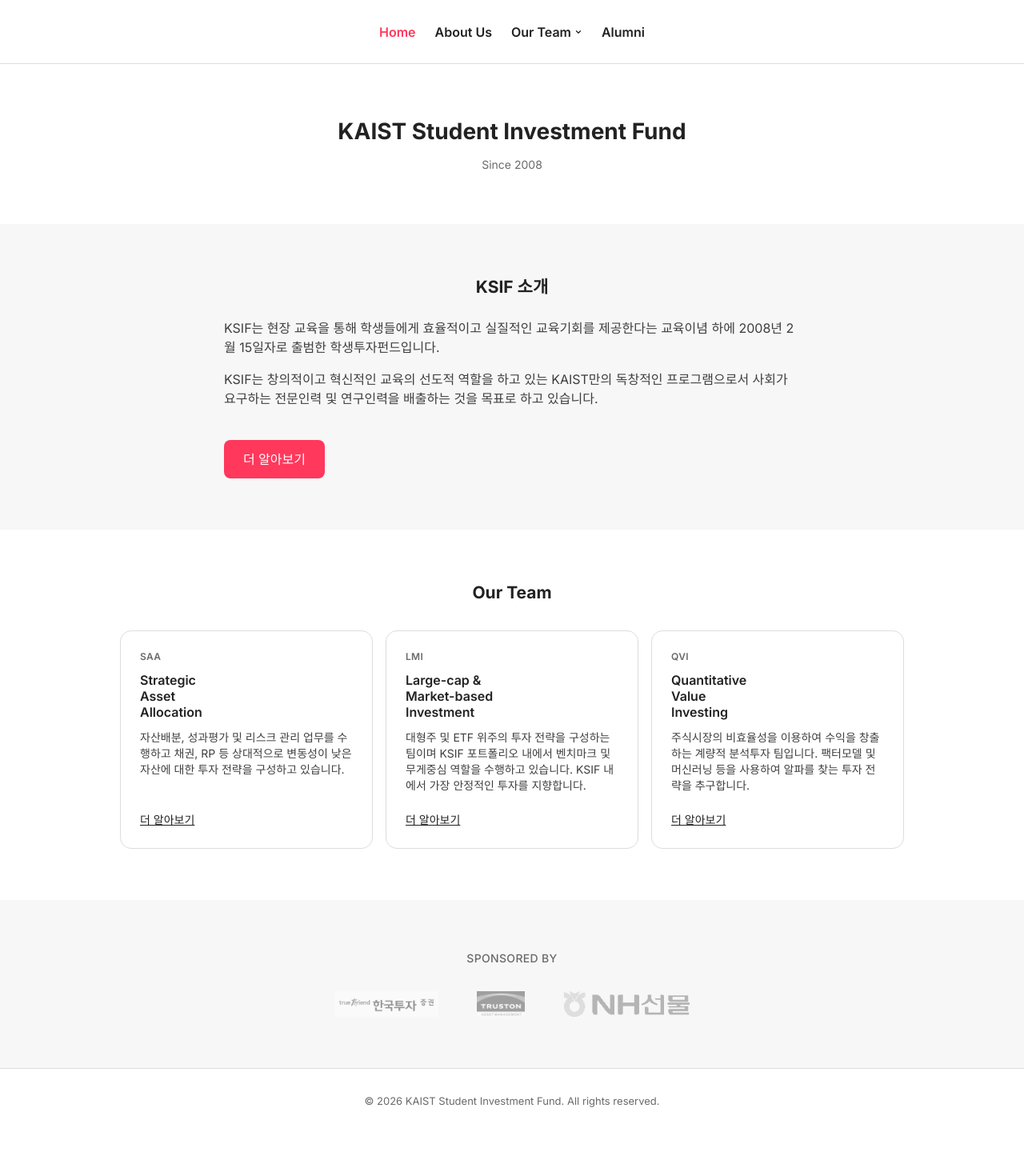
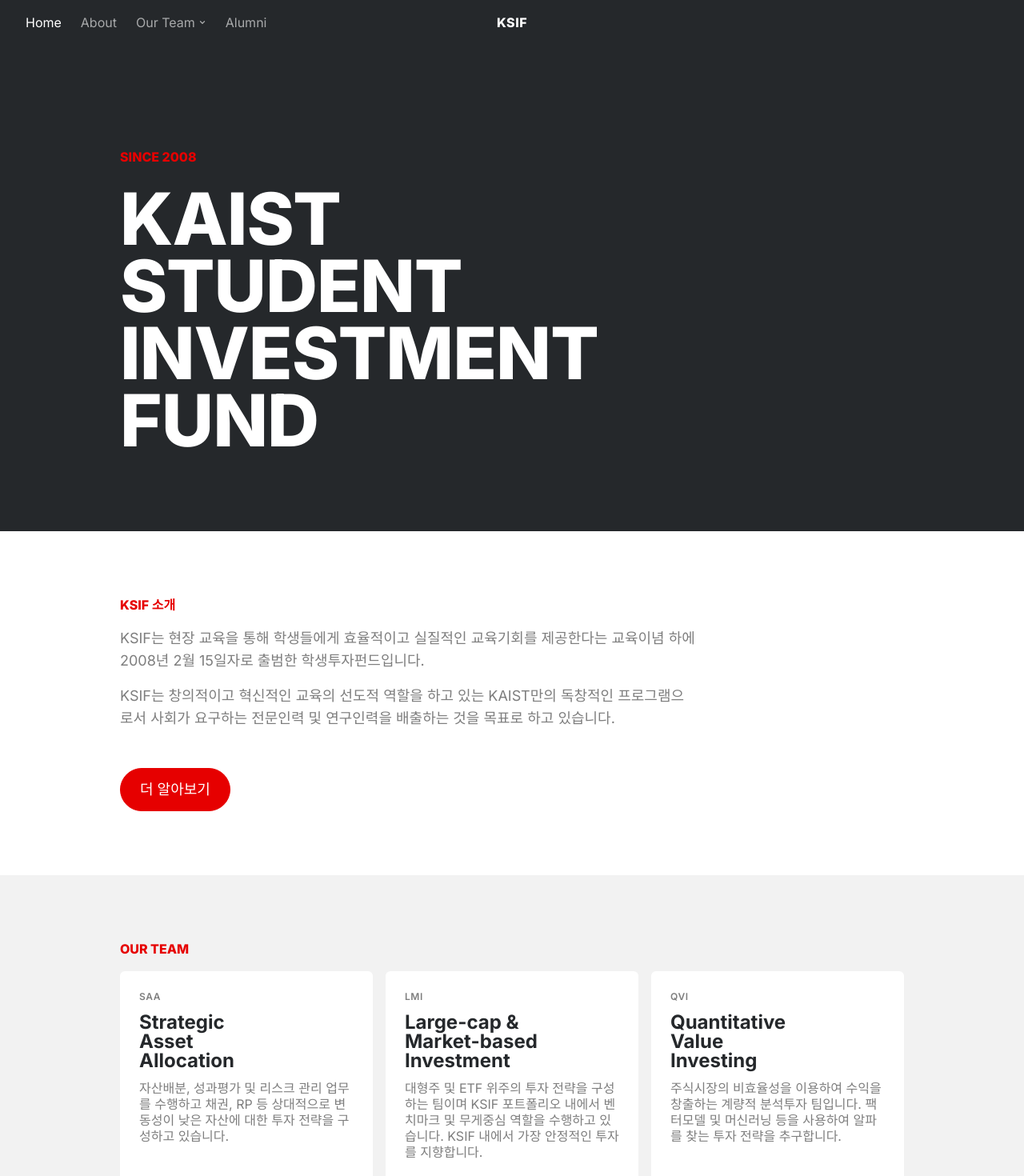
Before and after one commit to ksif-dev/ksif-homepage, a React (Vite) app: page / in a window 1280 px wide. Shown: the top 1470 px of the page at 80% size. Before the commit the page ends 1416 px from the top, so only its background shows below. Built offline with nearby package versions, Linux system fonts and the light colour scheme.

Commit message:
디자인 변경

```diff
--- a/index.html
+++ b/index.html
@@ -10,7 +10,7 @@
     <link rel="icon" href="/assets/images/favicon.png" type="image/png" />
     <link rel="preconnect" href="https://fonts.googleapis.com" />
     <link rel="preconnect" href="https://fonts.gstatic.com" crossorigin />
-    <link href="https://fonts.googleapis.com/css2?family=Inter:ital,opsz,wght@0,14..32,100..900;1,14..32,100..900&family=JetBrains+Mono:wght@400&display=swap" rel="stylesheet" />
+    <link href="https://fonts.googleapis.com/css2?family=Inter:ital,opsz,wght@0,14..32,100..900&display=swap" rel="stylesheet" />
     <title>KAIST Student Investment Fund</title>
   </head>
   <body style="background-color:#ffffff">
--- a/package.json
+++ b/package.json
@@ -22,6 +22,7 @@
     "@types/react": "19.2.17",
     "@types/react-dom": "19.2.3",
     "@vitejs/plugin-react": "6.0.3",
+    "tailwindcss": "4.3.1",
     "typescript": "6.0.3",
     "vite": "8.1.0"
   }
--- a/src/components/Footer.tsx
+++ b/src/components/Footer.tsx
@@ -1,8 +1,8 @@
 export const Footer = () => {
   return (
-    <footer className="bg-white border-t border-[#dddddd]">
-      <div className="max-w-245 mx-auto px-12 py-8">
-        <p className="text-[13px] font-normal leading-[1.23] text-[#6a6a6a] text-center">
+    <footer className="bg-[#25282b]">
+      <div className="max-w-245 mx-auto px-8 py-16">
+        <p className="text-[12px] font-semibold leading-4 tracking-[0.57px] uppercase text-white/50 text-center">
           &copy; 2026 KAIST Student Investment Fund. All rights reserved.
         </p>
       </div>
--- a/src/components/Header.tsx
+++ b/src/components/Header.tsx
@@ -3,7 +3,7 @@
 
 const navLinks = [
   { to: '/', label: 'Home', end: true },
-  { to: '/about-us', label: 'About Us' },
+  { to: '/about-us', label: 'About' },
 ];
 
 const teamLinks = [
@@ -16,19 +16,16 @@
   links,
 }: {
   links: { to: string; label: string }[];
-}) => {
-  return (
-    <div className="absolute top-full left-1/2 -translate-x-1/2 pt-2 min-w-45 z-50">
-      <ul className="bg-white border border-[#dddddd] rounded-lg py-1 shadow-sm">
+}) => (
+  <div className="absolute top-full left-1/2 -translate-x-1/2 pt-2 min-w-40 z-50">
+    <ul className="bg-[#25282b] border border-white/20 py-1 rounded-md">
       {links.map((link) => (
         <li key={link.to}>
           <NavLink
             to={link.to}
             className={({ isActive }) =>
-                `block px-4 py-2 text-[14px] font-normal leading-[1.43] transition-colors ${
-                  isActive
-                    ? 'text-[#ff385c]'
-                    : 'text-[#222222] hover:text-[#ff385c]'
+              `block px-4 py-2.5 text-[16px] font-normal leading-tight transition-colors ${
+                isActive ? 'text-white' : 'text-white/60 hover:text-white'
               }`
             }
           >
@@ -39,7 +36,6 @@
     </ul>
   </div>
 );
-};
 
 export const Header = () => {
   const [teamOpen, setTeamOpen] = useState(false);
@@ -55,20 +51,26 @@
   }, []);
 
   return (
-    <header className="fixed top-0 left-0 right-0 z-50 h-20 bg-white border-b border-[#dddddd]">
-      <div className="max-w-360 mx-auto px-5 h-full relative flex items-center">
-        {/* Desktop nav — absolutely centered */}
-        <nav className="hidden md:flex items-center gap-6 absolute left-1/2 -translate-x-1/2">
+    <header className="fixed top-0 left-0 right-0 z-50 h-14 bg-[#25282b]">
+      <div className="max-w-360 mx-auto px-8 h-full relative flex items-center">
+        {/* Wordmark — absolutely centered */}
+        <NavLink
+          to="/"
+          className="absolute left-1/2 -translate-x-1/2 text-[16px] font-extrabold text-white tracking-[0.5px]"
+        >
+          KSIF
+        </NavLink>
+
+        {/* Nav — left side */}
+        <nav className="hidden md:flex items-center gap-6">
           {navLinks.map((link) => (
             <NavLink
               key={link.to}
               to={link.to}
               end={link.end}
               className={({ isActive }) =>
-                `text-[16px] font-semibold leading-tight whitespace-nowrap transition-colors ${
-                  isActive
-                    ? 'text-[#ff385c]'
-                    : 'text-[#222222] hover:text-[#ff385c]'
+                `text-[16px] font-normal leading-tight transition-colors ${
+                  isActive ? 'text-white' : 'text-white/60 hover:text-white'
                 }`
               }
             >
@@ -76,7 +78,6 @@
             </NavLink>
           ))}
 
-          {/* Our Team dropdown */}
           <li
             ref={teamRef}
             className="relative list-none"
@@ -85,7 +86,7 @@
           >
             <button
               type="button"
-              className="flex items-center gap-1 text-[16px] font-semibold text-[#222222] hover:text-[#ff385c] transition-colors"
+              className="flex items-center gap-1 text-[16px] font-normal text-white/60 hover:text-white transition-colors"
               onClick={() => setTeamOpen((o) => !o)}
             >
               Our Team
@@ -111,10 +112,8 @@
           <NavLink
             to="/alumni"
             className={({ isActive }) =>
-              `text-[16px] font-semibold leading-tight whitespace-nowrap transition-colors ${
-                isActive
-                  ? 'text-[#ff385c]'
-                  : 'text-[#222222] hover:text-[#ff385c]'
+              `text-[16px] font-normal leading-tight transition-colors ${
+                isActive ? 'text-white' : 'text-white/60 hover:text-white'
               }`
             }
           >
--- a/src/components/InnerPageBanner.tsx
+++ b/src/components/InnerPageBanner.tsx
@@ -4,12 +4,14 @@
 
 export const InnerPageBanner = ({ title }: InnerPageBannerProps) => {
   return (
-    <section className="bg-[#f7f7f7] px-6 pt-12 pb-8">
+    <section className="bg-[#25282b] px-8 pt-24 pb-16">
       <div className="max-w-245 mx-auto">
-        <h1 className="text-[28px] font-bold leading-[1.43] text-[#222222] text-center">
+        <p className="text-[16px] font-extrabold uppercase text-[#e60000] mb-4">
+          KSIF
+        </p>
+        <h1 className="text-[48px] font-light leading-[52px] text-white">
           {title}
         </h1>
-        <div className="mt-8 border-t border-[#dddddd]" />
       </div>
     </section>
   );
--- a/src/components/Layout.tsx
+++ b/src/components/Layout.tsx
@@ -22,7 +22,7 @@
   return (
     <>
       <Header />
-      <main className="pt-20">{children}</main>
+      <main className="pt-14">{children}</main>
       <Footer />
 
       {/* Scroll to top */}
@@ -30,7 +30,7 @@
         type="button"
         onClick={() => window.scrollTo({ top: 0, behavior: 'smooth' })}
         aria-label="맨 위로"
-        className={`fixed bottom-8 right-8 w-12 h-12 rounded-full bg-[#ff385c] text-white flex items-center justify-center transition-all duration-300 active:bg-[#e00b41] z-50 ${
+        className={`fixed bottom-8 right-8 w-12 h-12 rounded-full bg-[#e60000] text-white flex items-center justify-center transition-colors hover:bg-[#cc0000] z-50 ${
           showScrollTop
             ? 'opacity-100 translate-y-0'
             : 'opacity-0 translate-y-4 pointer-events-none'
@@ -45,7 +45,7 @@
         >
           <path
             d="M10 15V5M5 10L10 5L15 10"
-            stroke="white"
+            stroke="currentColor"
             strokeWidth="1.5"
             strokeLinecap="round"
             strokeLinejoin="round"
--- a/src/index.css
+++ b/src/index.css
@@ -8,9 +8,7 @@
   }
 
   html {
-    font-family:
-      Inter, -apple-system, system-ui, "Segoe UI", Roboto, "Helvetica Neue",
-      Arial, sans-serif;
+    font-family: Inter, "Helvetica Neue", Arial, sans-serif;
     -webkit-font-smoothing: antialiased;
     -moz-osx-font-smoothing: grayscale;
     scroll-behavior: smooth;
@@ -18,6 +16,6 @@
 
   body {
     background-color: #ffffff;
-    color: #3f3f3f;
+    color: #25282b;
   }
 }
--- a/src/pages/AboutUs.tsx
+++ b/src/pages/AboutUs.tsx
@@ -25,9 +25,9 @@
     <>
       <InnerPageBanner title="About Us" />
 
-      <section className="bg-white px-6 py-16">
+      <section className="bg-white px-8 py-16">
         <div className="max-w-245 mx-auto">
-          <div className="flex flex-col gap-4 text-[16px] font-normal leading-normal text-[#3f3f3f]">
+          <div className="flex flex-col gap-4 text-[18px] font-normal 경leading-7 text-[#7e7e7e]">
             {(data?.intro ?? []).map((para) => (
               <p key={para.slice(0, 20)}>{para}</p>
             ))}
--- a/src/pages/Home.tsx
+++ b/src/pages/Home.tsx
@@ -24,25 +24,31 @@
 
   return (
     <>
-      {/* ── Hero ─────────────────────────────────────────────────── */}
-      <section className="bg-white px-6 py-16">
-        <div className="max-w-360 mx-auto w-full text-center">
-          <h1 className="text-[28px] font-bold leading-[1.43] text-[#222222]">
-            KAIST Student Investment Fund
-          </h1>
-          <p className="mt-3 text-[14px] font-normal leading-[1.43] text-[#6a6a6a]">
+      {/* ── Hero — ink dark band ──────────────────────────────────── */}
+      <section className="bg-[#25282b] px-8 pt-32 pb-24">
+        <div className="max-w-245 mx-auto">
+          <p className="text-[16px] font-extrabold uppercase text-[#e60000] mb-6">
             Since 2008
           </p>
+          <h1 className="text-[90px] font-extrabold leading-[84px] tracking-[-1px] uppercase text-white">
+            KAIST
+            <br />
+            Student
+            <br />
+            Investment
+            <br />
+            Fund
+          </h1>
         </div>
       </section>
 
-      {/* ── About ────────────────────────────────────────────────── */}
-      <section className="bg-[#f7f7f7] px-6 py-16">
+      {/* ── About — light content band ────────────────────────────── */}
+      <section className="bg-white px-8 py-20">
         <div className="max-w-245 mx-auto">
-          <h2 className="text-[21px] font-bold leading-[1.43] text-[#222222] text-center">
+          <p className="text-[16px] font-extrabold uppercase text-[#e60000] mb-4">
             KSIF 소개
-          </h2>
-          <div className="mt-6 flex flex-col gap-4 text-[16px] font-normal leading-normal text-[#3f3f3f] max-w-180 mx-auto">
+          </p>
+          <div className="flex flex-col gap-4 text-[18px] font-normal leading-7 text-[#7e7e7e] max-w-180">
             <p>
               KSIF는 현장 교육을 통해 학생들에게 효율적이고 실질적인 교육기회를
               제공한다는 교육이념 하에 2008년 2월 15일자로 출범한
@@ -53,42 +59,42 @@
               KAIST만의 독창적인 프로그램으로서 사회가 요구하는 전문인력 및
               연구인력을 배출하는 것을 목표로 하고 있습니다.
             </p>
-            <div className="mt-6">
-              <Link
-                to="/about-us"
-                className="inline-flex items-center px-6 py-3.5 bg-[#ff385c] text-white text-[16px] font-medium leading-tight rounded-lg transition-colors active:bg-[#e00b41]"
-              >
-                더 알아보기
-              </Link>
-            </div>
+          </div>
+          <div className="mt-12">
+            <Link
+              to="/about-us"
+              className="inline-flex items-center px-6 py-3 bg-[#e60000] text-white text-[18px] font-normal leading-7 rounded-[60px] border border-[#e60000] transition-colors hover:bg-[#cc0000] hover:border-[#cc0000]"
+            >
+              더 알아보기
+            </Link>
           </div>
         </div>
       </section>
 
       {/* ── Our Team ─────────────────────────────────────────────── */}
-      <section className="bg-white px-6 py-16">
+      <section className="bg-[#f2f2f2] px-8 py-20">
         <div className="max-w-245 mx-auto">
-          <h2 className="mb-8 text-[21px] font-bold leading-[1.43] text-[#222222] text-center">
+          <p className="text-[16px] font-extrabold uppercase text-[#e60000] mb-4">
             Our Team
-          </h2>
+          </p>
           <div className="grid grid-cols-1 md:grid-cols-3 gap-4">
             {(data?.teams ?? []).map((team) => (
               <Link
                 key={team.to}
                 to={team.to}
-                className="group bg-white border border-[#dddddd] rounded-[14px] p-6 flex flex-col hover:shadow-md transition-shadow"
+                className="group bg-white rounded-md p-6 flex flex-col"
               >
-                <span className="text-[12px] font-semibold leading-tight text-[#6a6a6a] uppercase tracking-[0.32px]">
+                <span className="text-[12px] font-semibold leading-4 tracking-[0.57px] uppercase text-[#7e7e7e]">
                   {team.abbr}
                 </span>
-                <h3 className="mt-3 mb-3 text-[16px] font-semibold leading-tight whitespace-pre-line text-[#222222]">
+                <h3 className="mt-3 mb-3 text-[24px] font-bold leading-none text-[#25282b] whitespace-pre-line">
                   {team.title}
                 </h3>
-                <p className="text-[14px] font-normal leading-[1.43] text-[#3f3f3f] flex-1">
+                <p className="text-[16px] font-normal leading-tight text-[#7e7e7e] flex-1">
                   {team.desc}
                 </p>
-                <div className="mt-5">
-                  <span className="text-[14px] font-normal leading-[1.43] text-[#222222] group-hover:text-[#ff385c] underline transition-colors">
+                <div className="mt-6">
+                  <span className="inline-flex items-center px-4 py-2 border border-[#e60000] text-[#e60000] text-[16px] font-normal rounded-[60px] group-hover:bg-[#e60000] group-hover:text-white transition-colors">
                     더 알아보기
                   </span>
                 </div>
@@ -99,9 +105,9 @@
       </section>
 
       {/* ── Sponsored by ─────────────────────────────────────────── */}
-      <section className="bg-[#f7f7f7] px-6 py-16">
+      <section className="bg-white px-8 py-20">
         <div className="max-w-245 mx-auto">
-          <p className="text-[14px] font-medium leading-[1.29] text-[#6a6a6a] mb-8 text-center uppercase tracking-[0.32px]">
+          <p className="text-[12px] font-semibold leading-4 tracking-[0.57px] uppercase text-[#bebebe] mb-10 text-center">
             Sponsored by
           </p>
           <div className="flex flex-wrap items-center justify-center gap-12">
@@ -111,7 +117,7 @@
                   key={s.alt}
                   src={`${import.meta.env.BASE_URL}${s.img.replace(/^\//, '')}`}
                   alt={s.alt}
-                  className="h-8 w-auto object-contain grayscale opacity-40 hover:opacity-75 hover:grayscale-0 transition-all duration-300"
+                  className="h-8 w-auto object-contain grayscale opacity-40 hover:opacity-80 hover:grayscale-0 transition-all duration-300"
                 />
               );
               return s.href ? (
```
Also changed, not shown: src/components/TeamPage.tsx (+5 -5 lines), src/components/TeamSidebar.tsx (+6 -22 lines), src/pages/Alumni.tsx (+20 -14 lines), 2 other files (tests, documents, lock files or other folders). Lines whose indentation alone changed are shown as unchanged.
